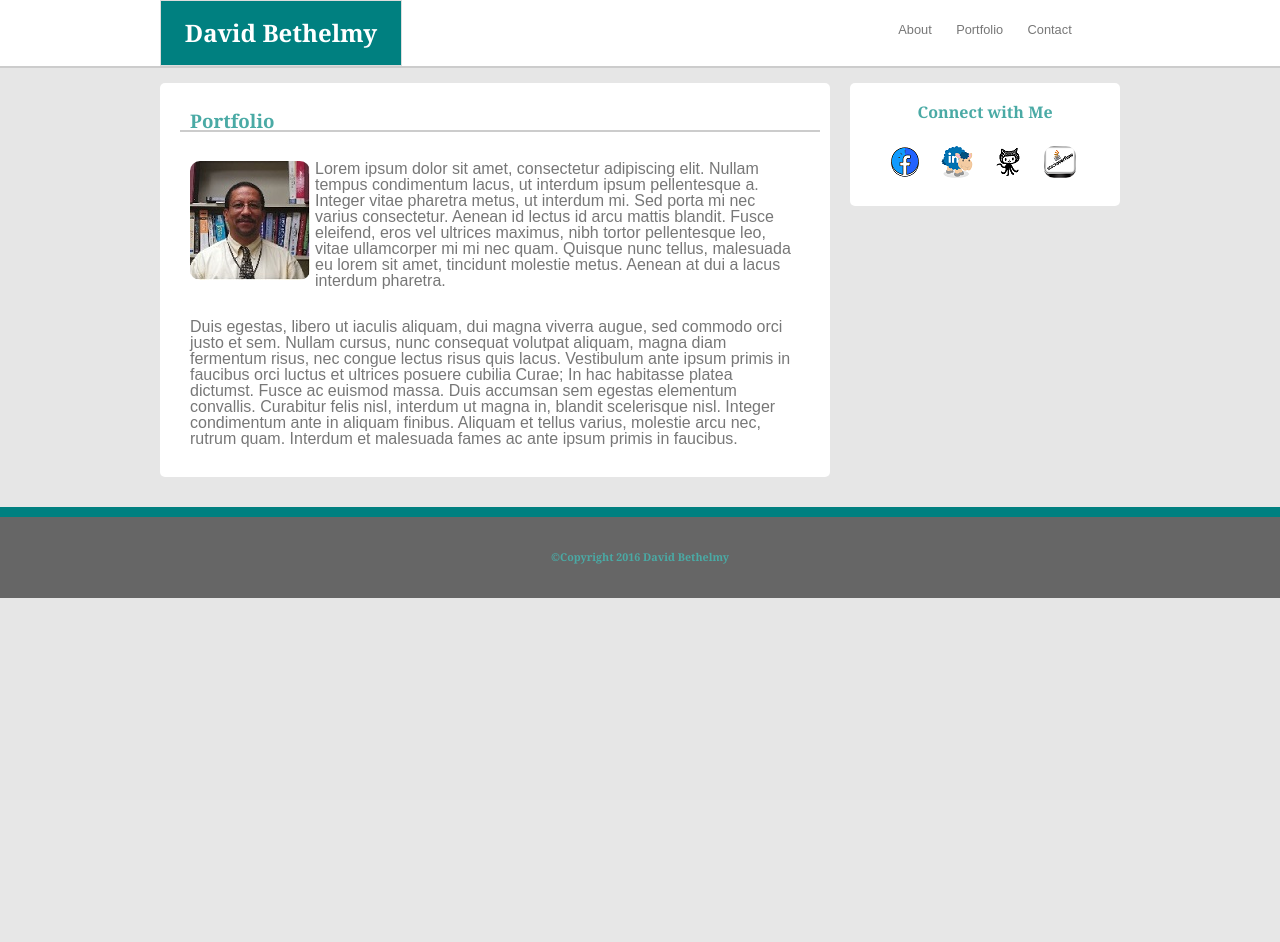
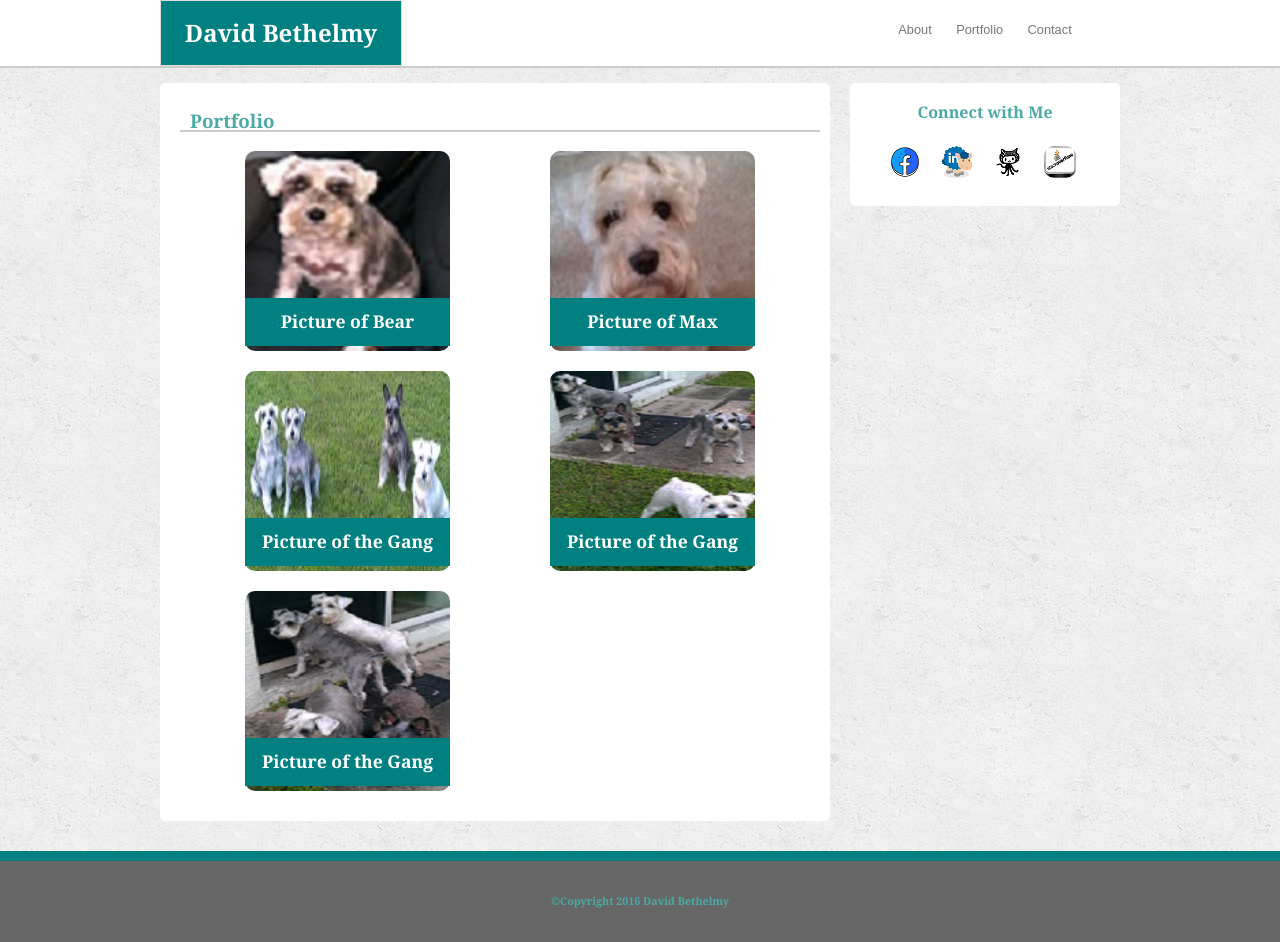
Before and after one commit to bethelmyd/Basic-Portfolio, a PHP site: page /portfolio.html in a window 1280 px wide. Before the commit the page ends 800 px from the top, so only its background shows below. Run offline with PHP 8.4, Linux system fonts and the light colour scheme.

Commit message:
sixth commit

```diff
--- /dev/null
+++ b/assets/css/portfolio_styles.css
@@ -0,0 +1,47 @@
+#row1Img1{
+	/*background-image: url("../images/bear.jpg");*/
+}
+#leftOfMain > section {
+	padding:0;
+	width: 80%;
+	margin: 0 auto;
+}
+#leftOfMain section > div{
+	position: relative;
+	width: 205px;
+	height: 200px;
+	padding:0;
+	margin-left: 10px;
+	margin-bottom: 20px;
+}
+
+#leftOfMain section > div.left{
+	float: left;
+}
+
+#leftOfMain section > div.right{
+	float: right;
+}
+
+#leftOfMain section h3{
+	border: none;
+	color: white;
+	background-color: teal;
+	padding: 15px;
+	margin: 0;
+	width: 175px;
+	position: absolute;
+	bottom: 5px;
+	left:0;
+	z-index: 1;
+	font-size: 1.1em;
+	text-align: center;
+}
+
+.row > div > img{
+	width:205px;
+	height: 200px;
+	border:none;
+	padding: 0;
+	margin:0;
+}
--- a/assets/css/styles.css
+++ b/assets/css/styles.css
@@ -6,7 +6,7 @@ body{
 	font-family: Arial, 'Helvetica Neue', Helvetica, sans-serif;
 	color: #777777;
 	background-color: #e6e6e6;
-    /*background-image: url("../images/ones_zeros.png");*/
+    background-image: url("../images/concrete_seamless.png");
 }
 
 h1 {
@@ -114,17 +114,9 @@ header{
 	margin-bottom: 5px;
 }
 
-#insideHeader{
-        /*padding-top: 10px;*/
-}
-
 #insideHeader, main{
 	width: 960px;
 	margin: 0 auto;
-}
-
-main{
-    padding: 10px;
 }
 
 #leftOfInsideHeader{
@@ -159,6 +151,7 @@ main{
 }
 
 main{
+    padding: 10px;
 	clear: both;
 	/*background-color: #ffccff;*/
 }
--- a/contact.html
+++ b/contact.html
@@ -55,7 +55,7 @@
 						<span class="tooltiptext">Facebook</span>
 					</li>
 					<li class="tooltip">
-						<a href="#"><img src="assets/images/linkedin_sheep.png" alt="LinkedIn"></a>
+						<a href="https://www.linkedin.com/in/david-bethelmy-2504b312"><img src="assets/images/linkedin_sheep.png" alt="LinkedIn"></a>
 						<span class="tooltiptext">LinkedIn</span>
 					</li>
 					<li class="tooltip">
--- a/index.html
+++ b/index.html
@@ -41,7 +41,7 @@
 							<span class="tooltiptext">Facebook</span>
 						</li>
 						<li class="tooltip">
-							<a href="#"><img src="assets/images/linkedin_sheep.png" alt="LinkedIn"></a>
+							<a href="https://www.linkedin.com/in/david-bethelmy-2504b312"><img src="assets/images/linkedin_sheep.png" alt="LinkedIn"></a>
 							<span class="tooltiptext">LinkedIn</span>
 						</li>
 						<li class="tooltip">
--- a/portfolio.html
+++ b/portfolio.html
@@ -7,6 +7,7 @@
 		<title>Basic Portfolio - Portfolio Page</title>
 		<link rel="stylesheet" type="text/css" href="assets/css/reset.css">
 		<link rel="stylesheet" type="text/css" href="assets/css/styles.css">
+		<link rel="stylesheet" type="text/css" href="assets/css/portfolio_styles.css">
 	</head>
 	<body>
 		<header>
@@ -28,10 +29,32 @@
 		<main class="group">
 			<section id="leftOfMain">
 				<h3>Portfolio</h3>
-				<p><img src="assets/images/dgbprofile.jpg" alt="Picture of David Bethelmy">
-					Lorem ipsum dolor sit amet, consectetur adipiscing elit. Nullam tempus condimentum lacus, ut interdum ipsum pellentesque a. Integer vitae pharetra metus, ut interdum mi. Sed porta mi nec varius consectetur. Aenean id lectus id arcu mattis blandit. Fusce eleifend, eros vel ultrices maximus, nibh tortor pellentesque leo, vitae ullamcorper mi mi nec quam. Quisque nunc tellus, malesuada eu lorem sit amet, tincidunt molestie metus. Aenean at dui a lacus interdum pharetra.</p>
-
-					<p>Duis egestas, libero ut iaculis aliquam, dui magna viverra augue, sed commodo orci justo et sem. Nullam cursus, nunc consequat volutpat aliquam, magna diam fermentum risus, nec congue lectus risus quis lacus. Vestibulum ante ipsum primis in faucibus orci luctus et ultrices posuere cubilia Curae; In hac habitasse platea dictumst. Fusce ac euismod massa. Duis accumsan sem egestas elementum convallis. Curabitur felis nisl, interdum ut magna in, blandit scelerisque nisl. Integer condimentum ante in aliquam finibus. Aliquam et tellus varius, molestie arcu nec, rutrum quam. Interdum et malesuada fames ac ante ipsum primis in faucibus.</p>
+				<section class="row group">
+					<div class="left">
+						<img src="assets/images/bear.jpg">
+						<h3>Picture of Bear</h3>
+					</div>
+					<div class="right">
+						<img src="assets/images/max1.jpg">
+						<h3>Picture of Max</h3>
+					</div>
+				</section>
+				<section class="row group">
+					<div class="left">
+						<img src="assets/images/gangoffour.jpg">
+						<h3>Picture of the Gang</h3>
+					</div>
+					<div class="right">
+						<img src="assets/images/gangoffour2.jpg">
+						<h3>Picture of the Gang</h3>
+					</div>
+				</section>
+				<section class="row group">
+					<div class="left">
+						<img src="assets/images/gangoffour3.jpg">
+						<h3>Picture of the Gang</h3>
+					</div>
+				</section>
 			</section>
 			<section id = "rightOfMain">
 				<h4>Connect with Me</h4>
@@ -41,7 +64,7 @@
 						<span class="tooltiptext">Facebook</span>
 					</li>
 					<li class="tooltip">
-							<a href="#"><img src="assets/images/linkedin_sheep.png" alt="LinkedIn"></a>
+						<a href="https://www.linkedin.com/in/david-bethelmy-2504b312"><img src="assets/images/linkedin_sheep.png" alt="LinkedIn"></a>
 						<span class="tooltiptext">LinkedIn</span>
 					</li>
 					<li class="tooltip">
```
Also changed, not shown: assets/images/GangOfFour.jpg (added), assets/images/GangOfFour2.jpg (added), assets/images/GangOfFour3.jpg (added), assets/images/bear.jpg (added), assets/images/concrete_seamless.png (added), assets/images/max1.jpg (added), assets/images/max2.jpg (added), assets/images/ones_zeros.png (deleted), assets/images/weather.png (deleted), assets/images/weather/readme.txt (deleted). Lines whose indentation alone changed are shown as unchanged.
